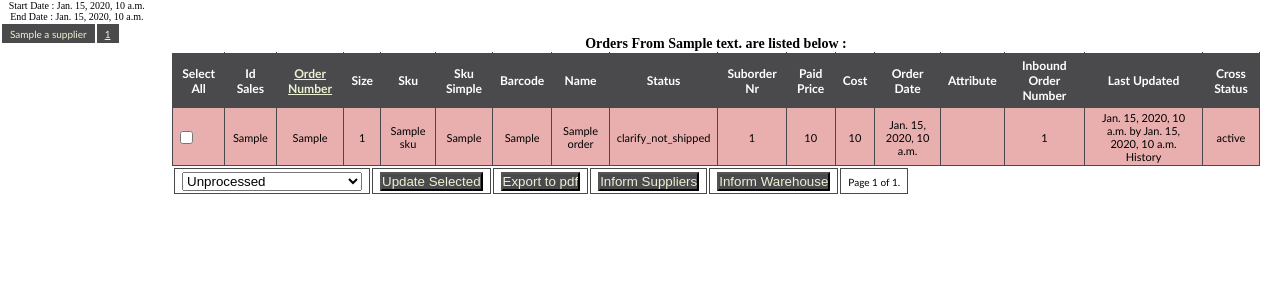
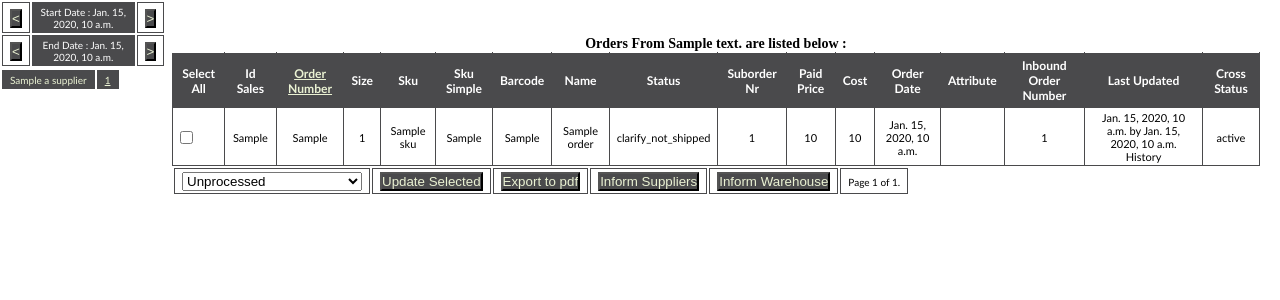
Before and after one commit to volkancirik/zTools, a Django app: template templates/orders.html in a window 1280 px wide. Shown: the part 89-389 px from the top of the page. Run offline with Django 3.2, Linux system fonts and the light colour scheme; the template is opened without the code that fills it: most values are stand-ins (such as "Sample title", 1, 10 or a date in 2020); some libraries are stand-ins or nearby versions.

Commit message:
daily filter, frontend

```diff
--- a/templates/orders.html
+++ b/templates/orders.html
@@ -49,7 +49,7 @@
         }
         div.content_lefty {
             float: left;
-            width: 12%;
+            width: 13%;
         }
         div.content_righty {
             float: right;
@@ -459,8 +459,29 @@ function openSearch(){
     <div class="content">
 
             <div class="content_lefty">
-                                Start Date : {{ start_date }} <br>
-                End Date   : {{ end_date }} <br>
+                <table>
+                    <tr>
+                        <td>
+                            <input class="update" type='submit' value="<" onClick="countCheckboxes()">
+                        </td>
+                        <td style="background-color: #4A4A4C; color: #FFFFFF">
+                            <label>Start Date : {{ start_date }}</label>
+                        </td>
+                        <td>
+                            <input class="update" type='submit' value=">" onClick="countCheckboxes()">
+                        </td>
+                    </tr>
+                    <tr>
+                        <td>
+                            <input class="update" type='submit' value="<" onClick="countCheckboxes()">
+                        </td>
+                        <td style="background-color: #4A4A4C; color: #FFFFFF">
+                            <label>End Date : {{ end_date }}</label>
+                        </td>
+                        <td>
+                            <input class="update" type='submit' value=">" onClick="countCheckboxes()">
+                    </tr>
+                </table>
 
                 <table class="suppliers">
                     {% for aSupplier in supplierDetailList %}
@@ -518,7 +539,7 @@ function openSearch(){
                     <form id ="orderForm" style='display: inline-block;' action="/update/" method='post'>{% csrf_token %}
                         <tbody class="scrollContent">
                             {% for anOrder in orders.object_list %}
-                                {% if anOrder.status == 'clarify_not_shipped' %}
+                                {% if anOrder.status == 'cancelled' %}
                                     <tr class="normalRow" style="background-color: #E9AFAF">
                                 {% else %}
                                     <tr class="normalRow">
```
